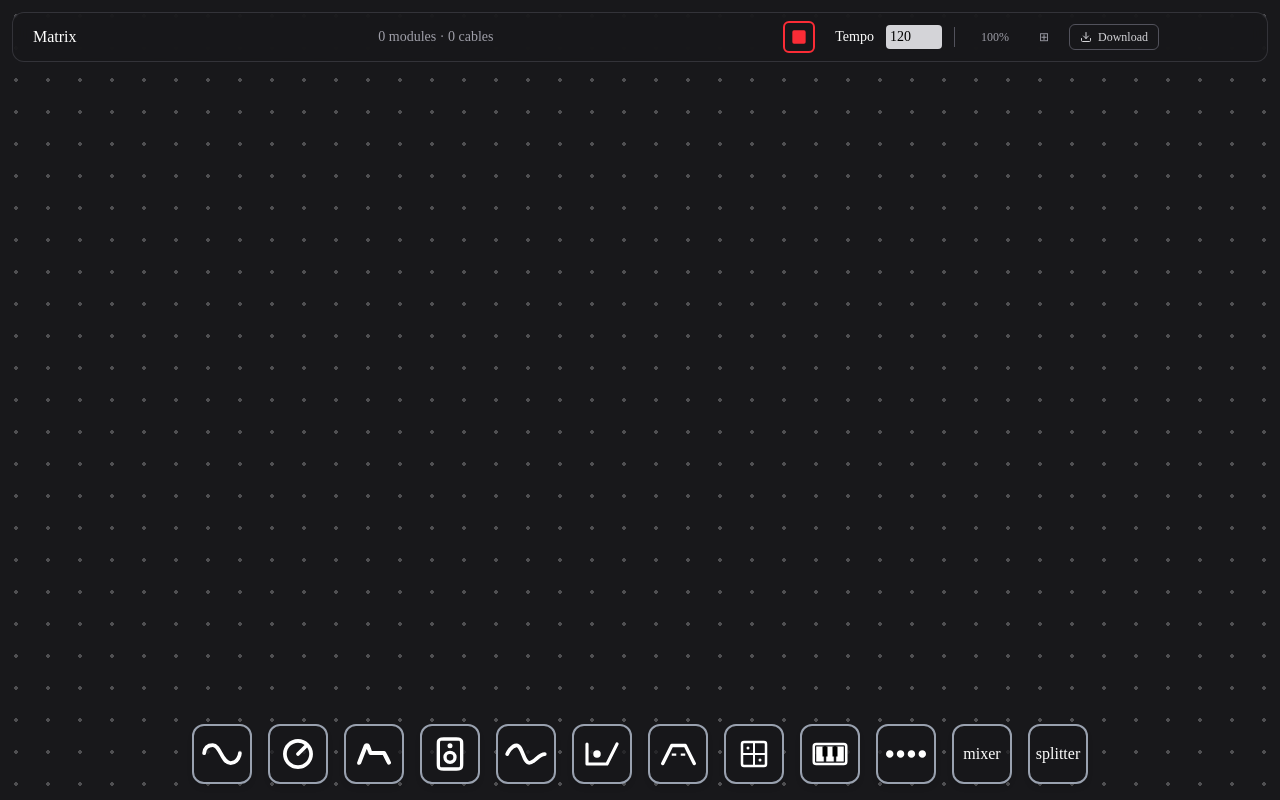
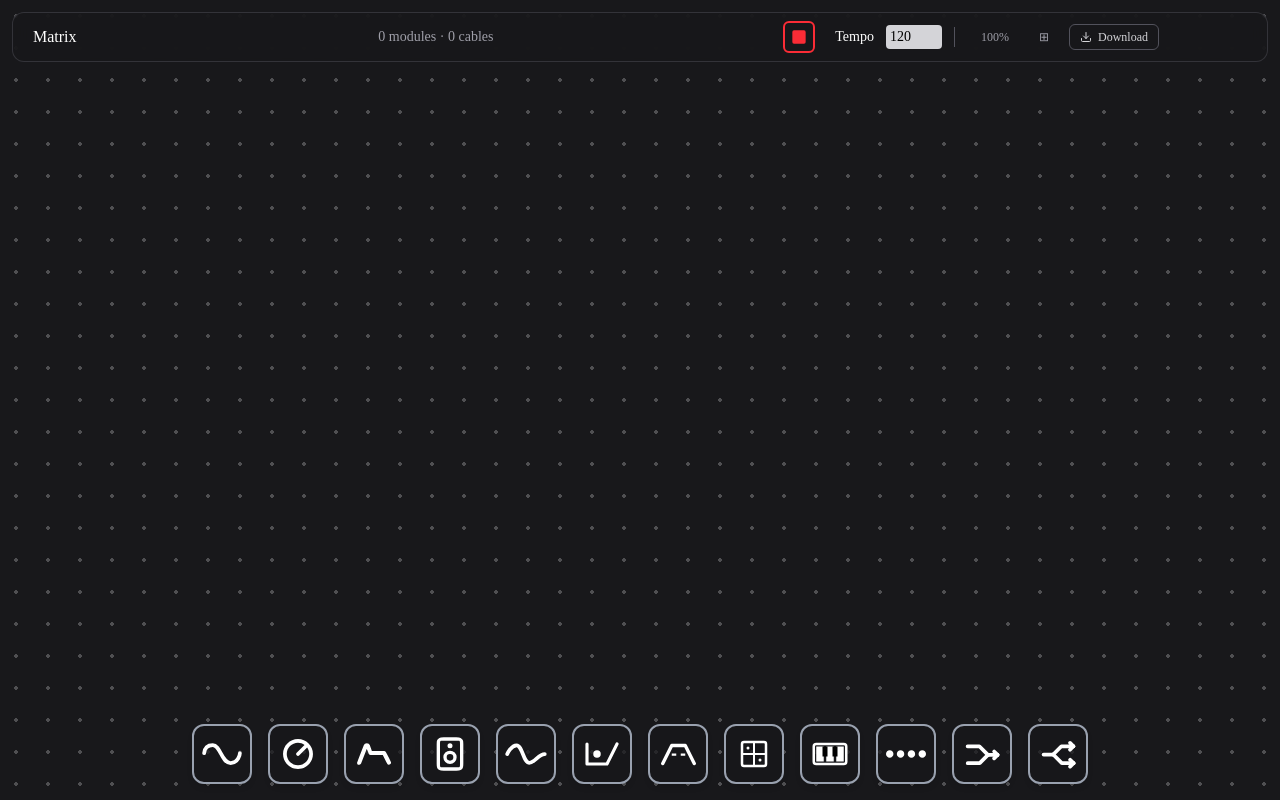
Before and after one commit to gnxrlyqf/modular, a React (Vite) app in the folder synthesizer/: page / in a window 1280 px wide. Built offline with nearby package versions, Linux system fonts and the light colour scheme; no server answers; a web font is replaced by a local one.

Commit message:
added icons for mixer and splitter

```diff
--- a/synthesizer/src/Scene/DockItems.tsx
+++ b/synthesizer/src/Scene/DockItems.tsx
@@ -166,16 +166,84 @@ function SeqIcon(props: { size: number }) {
 }
 
 function MixIcon(props: { size: number }) {
-  void(props.size)
   return (
-    <span>mixer</span>
+    <svg
+      d="M 250.26022,152.73234 227.74587,130.218"
+      fill="none"
+      stroke="#FFFFFF"
+      strokeWidth={25}
+      strokeLinecap="round"
+      strokeMiterlimit={0}
+      width={props.size}
+      height={props.size}
+      viewBox="0 0 300 300"
+      version="1.1"
+      inkscape:export-filename="mixer.svg"
+      inkscape:export-xdpi="96"
+      inkscape:export-ydpi="96">
+      <defs
+        id="defs1" />
+      <g
+        id="layer1">
+        <path
+          d="M 250.26022,152.73234 227.74587,130.218"
+          id="path3-2" />
+        <path
+          d="M 250.26022,152.73234 227.34705,175.6455"
+          id="path4-1" />
+        <path
+          d="M 186.37917,152.73234 128.8104,95.16357 H 50.788104"
+          id="path5" />
+        <path
+          d="m 186.37917,152.73234 -54.83643,54.83643 H 51.524164"
+          id="path6" />
+        <path
+          d="m 186.37917,152.73234 h 63.88105"
+          id="path7" />
+      </g>
+    </svg>
   );
 }
 
 function SplitIcon(props: { size: number }) {
   void(props.size)
   return (
-    <span>splitter</span>
+    <svg
+      d="M 250.26022,152.73234 227.74587,130.218"
+      fill="none"
+      stroke="#FFFFFF"
+      strokeWidth={25}
+      strokeLinecap="round"
+      strokeMiterlimit={0}
+      width={props.size}
+      height={props.size}
+      viewBox="0 0 300 300"
+      version="1.1">
+      <g
+        id="layer1">
+        <path
+          d="M 249.52416,95.16357 227.00981,72.649227"
+          id="path3" />
+        <path
+          d="M 250.26022,207.56877 227.74587,185.05443"
+          id="path3-2" />
+        <path
+          d="m 249.52416,95.16357 -22.91317,22.91317"
+          id="path4" />
+        <path
+          d="m 250.26022,207.56877 -22.91317,22.91316"
+          id="path4-1" />
+        <path
+          d="m 114.66915,150 57.56877,57.56877 h 78.0223"
+          id="path5" />
+        <path
+          d="m 114.66915,150 54.83643,-54.83643 h 80.01858"
+          id="path6" />
+        <path
+          d="M 114.66915,150 H 50.788104"
+          id="path7" />
+      </g>
+    </svg>
   );
 }
 
@@ -292,12 +360,12 @@ function createDockItems(onInstantiate: (type: ModuleType, e:React.MouseEvent) =
       onClick: (e: React.MouseEvent) => onInstantiate("sequencer", e)
     },
     {
-      icon: <MixIcon size={40} />,
+      icon: <MixIcon size={45} />,
       label: 'Mixer',
       onClick: (e: React.MouseEvent) => onInstantiate("mixer", e)
     },
     {
-      icon: <SplitIcon size={40} />,
+      icon: <SplitIcon size={45} />,
       label: 'Splitter',
       onClick: (e: React.MouseEvent) => onInstantiate("splitter", e)
     },
```
Also changed, not shown: synthesizer/split-svgrepo-com.svg (deleted).
